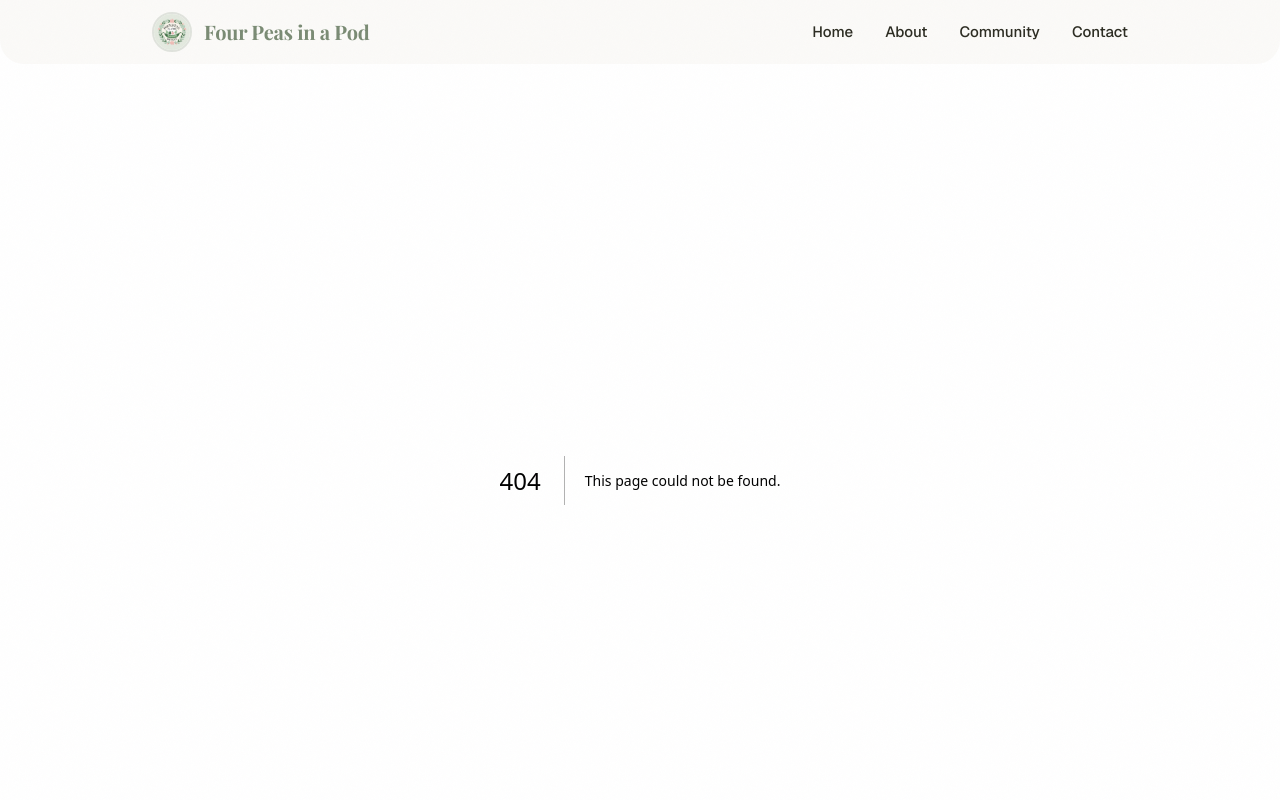
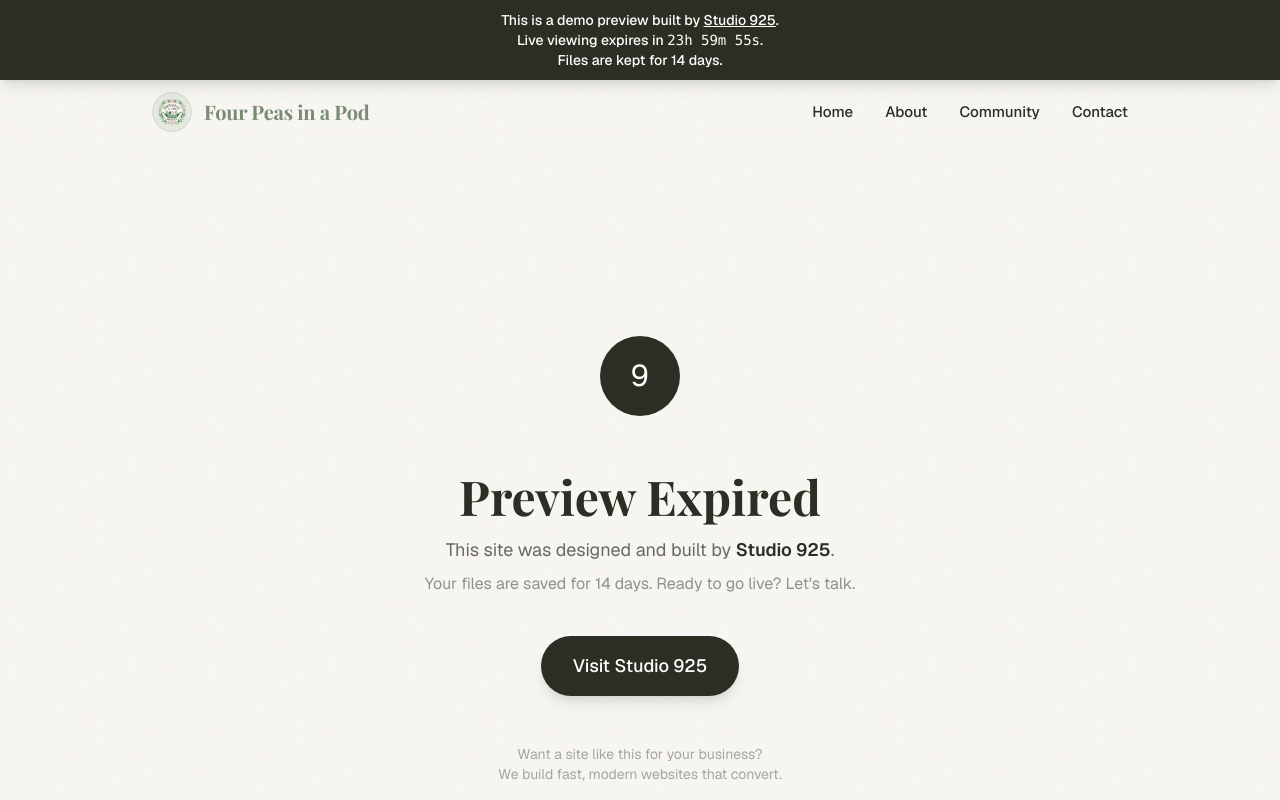
Before and after one commit to 925adhd/fourpeasinapodboutique, a Next.js app: page /expired in a window 1280 px wide. Before the commit this address had no page. Shown: the top 800 px of the page. Built offline with nearby package versions, Linux system fonts and the light colour scheme.

Commit message:
Add 24-hour preview banner and expired landing page for Studio 925
Co-Authored-By: Claude Opus 4.6 (1M context) <noreply@anthropic.com>

```diff
--- /dev/null
+++ b/src/app/expired/page.tsx
@@ -0,0 +1,5 @@
+import PreviewExpired from "../../components/PreviewExpired";
+
+export default function ExpiredPage() {
+  return <PreviewExpired />;
+}
--- a/src/app/layout.tsx
+++ b/src/app/layout.tsx
@@ -5,6 +5,8 @@ import Navbar from "../components/Navbar";
 import Footer from "../components/Footer";
 import MobileStickyBar from "../components/MobileStickyBar";
 import LocalBusinessSchema from "../components/LocalBusinessSchema";
+import PreviewBanner from "../components/PreviewBanner";
+import PreviewGate from "../components/PreviewGate";
 
 const geistSans = Geist({
   variable: "--font-geist-sans",
@@ -76,14 +78,17 @@ export default function RootLayout({
   return (
     <html lang="en" className={`${geistSans.variable} ${playfair.variable} h-full antialiased`}>
       <body className="min-h-full flex flex-col bg-[#F8F6F2] has-sticky-bar">
+        <PreviewGate>
           <LocalBusinessSchema />
+          <PreviewBanner />
           <a href="#main" className="sr-only focus:not-sr-only focus:fixed focus:top-2 focus:left-2 focus:z-50 focus:bg-white focus:text-[#2C2C22] focus:px-4 focus:py-2 focus:rounded-lg focus:shadow-md focus:text-sm focus:font-medium">
             Skip to main content
           </a>
           <Navbar />
-        <main id="main" className="flex-1 pt-20">{children}</main>
+          <main id="main" className="flex-1 pt-20" style={{ marginTop: "var(--banner-height, 0px)" }}>{children}</main>
           <Footer />
           <MobileStickyBar />
+        </PreviewGate>
       </body>
     </html>
   );
--- a/src/components/Navbar.tsx
+++ b/src/components/Navbar.tsx
@@ -41,10 +41,11 @@ export default function Navbar() {
   return (
     <>
       <nav
-        className={`fixed top-0 left-0 w-full z-40 transition-all duration-500 ${
+        className={`fixed left-0 w-full z-40 transition-all duration-500 ${
           scrolled ? "navbar-scrolled" : "navbar-top"
         }`}
         style={{
+          top: "var(--banner-height, 0px)",
           borderBottomLeftRadius: "1.5rem",
           borderBottomRightRadius: "1.5rem",
         }}
--- /dev/null
+++ b/src/components/PreviewBanner.tsx
@@ -0,0 +1,79 @@
+"use client";
+
+import { useState, useEffect, useRef } from "react";
+
+const PREVIEW_DURATION_MS = 24 * 60 * 60 * 1000; // 24 hours
+
+function getTimeLeft(deployedAt: number) {
+  const remaining = deployedAt + PREVIEW_DURATION_MS - Date.now();
+  if (remaining <= 0) return null;
+
+  const h = Math.floor(remaining / 3_600_000);
+  const m = Math.floor((remaining % 3_600_000) / 60_000);
+  const s = Math.floor((remaining % 60_000) / 1000);
+  return `${h}h ${m}m ${s}s`;
+}
+
+export default function PreviewBanner() {
+  const [timeLeft, setTimeLeft] = useState<string | null>(null);
+  const [deployedAt, setDeployedAt] = useState<number | null>(null);
+  useEffect(() => {
+    // Persist deploy timestamp so the 24h window survives refreshes
+    const key = "preview_deployed_at";
+    let ts = Number(localStorage.getItem(key));
+    if (!ts) {
+      ts = Date.now();
+      localStorage.setItem(key, String(ts));
+    }
+    setDeployedAt(ts);
+    setTimeLeft(getTimeLeft(ts));
+  }, []);
+
+  useEffect(() => {
+    if (!deployedAt) return;
+    const id = setInterval(() => {
+      const left = getTimeLeft(deployedAt);
+      setTimeLeft(left);
+      if (!left) clearInterval(id);
+    }, 1000);
+    return () => clearInterval(id);
+  }, [deployedAt]);
+
+  const bannerRef = useRef<HTMLDivElement>(null);
+
+  useEffect(() => {
+    const el = bannerRef.current;
+    if (!el) return;
+    const update = () => {
+      document.documentElement.style.setProperty("--banner-height", `${el.offsetHeight}px`);
+    };
+    update();
+    const observer = new ResizeObserver(update);
+    observer.observe(el);
+    return () => observer.disconnect();
+  }, [timeLeft]);
+
+  if (deployedAt === null || timeLeft === null) {
+    document.documentElement.style.setProperty("--banner-height", "0px");
+    return null;
+  }
+
+  return (
+    <div ref={bannerRef} className="fixed top-0 inset-x-0 z-50 bg-[#2C2C22] text-white text-center text-sm font-medium shadow-lg">
+      <div className="max-w-5xl mx-auto px-4 py-2.5 flex items-center justify-center gap-3 flex-wrap">
+        <p>
+          This is a demo preview built by{" "}
+          <a href="https://studio925.design" target="_blank" rel="noopener noreferrer" className="underline hover:text-white/80">
+            Studio 925
+          </a>
+          .
+          <br />
+          Live viewing expires in{" "}
+          <span className="font-mono tabular-nums">{timeLeft}</span>.
+          <br />
+          Files are kept for 14&nbsp;days.
+        </p>
+      </div>
+    </div>
+  );
+}
--- /dev/null
+++ b/src/components/PreviewExpired.tsx
@@ -0,0 +1,40 @@
+export default function PreviewExpired() {
+  return (
+    <div className="min-h-screen bg-[#F8F6F2] flex flex-col items-center justify-center px-6 text-center">
+      <div className="max-w-lg">
+        <div className="mb-8">
+          <div className="inline-flex items-center justify-center w-20 h-20 rounded-full bg-[#2C2C22] text-white text-3xl mb-6">
+            9
+          </div>
+        </div>
+
+        <h1 className="text-4xl md:text-5xl font-bold text-[#2C2C22] mb-4 font-[family-name:var(--font-playfair)]">
+          Preview Expired
+        </h1>
+
+        <p className="text-lg text-[#2C2C22]/70 mb-2">
+          This site was designed and built by <span className="font-semibold text-[#2C2C22]">Studio 925</span>.
+        </p>
+
+        <p className="text-[#2C2C22]/50 mb-10">
+          Your files are saved for 14 days. Ready to go live? Let&apos;s talk.
+        </p>
+
+        <a
+          href="https://studio925.design"
+          target="_blank"
+          rel="noopener noreferrer"
+          className="inline-block bg-[#2C2C22] text-white px-8 py-4 rounded-full text-lg font-medium hover:bg-[#2C2C22]/90 transition-colors shadow-lg hover:shadow-xl"
+        >
+          Visit Studio 925
+        </a>
+
+        <p className="mt-12 text-sm text-[#2C2C22]/40">
+          Want a site like this for your business?
+          <br />
+          We build fast, modern websites that convert.
+        </p>
+      </div>
+    </div>
+  );
+}
--- /dev/null
+++ b/src/components/PreviewGate.tsx
@@ -0,0 +1,48 @@
+"use client";
+
+import { useState, useEffect } from "react";
+import PreviewExpired from "./PreviewExpired";
+
+const PREVIEW_DURATION_MS = 24 * 60 * 60 * 1000;
+
+function getTimeLeft(deployedAt: number) {
+  const remaining = deployedAt + PREVIEW_DURATION_MS - Date.now();
+  if (remaining <= 0) return null;
+  return "active";
+}
+
+export default function PreviewGate({ children }: { children: React.ReactNode }) {
+  const [expired, setExpired] = useState(false);
+  const [ready, setReady] = useState(false);
+
+  useEffect(() => {
+    const key = "preview_deployed_at";
+    let ts = Number(localStorage.getItem(key));
+    if (!ts) {
+      ts = Date.now();
+      localStorage.setItem(key, String(ts));
+    }
+    setExpired(getTimeLeft(ts) === null);
+    setReady(true);
+  }, []);
+
+  useEffect(() => {
+    if (!ready || expired) return;
+    const id = setInterval(() => {
+      const key = "preview_deployed_at";
+      const ts = Number(localStorage.getItem(key));
+      if (ts && getTimeLeft(ts) === null) {
+        setExpired(true);
+        clearInterval(id);
+      }
+    }, 1000);
+    return () => clearInterval(id);
+  }, [ready, expired]);
+
+  // Don't render anything until we've checked localStorage
+  if (!ready) return null;
+
+  if (expired) return <PreviewExpired />;
+
+  return <>{children}</>;
+}
```
Lines whose indentation alone changed are shown as unchanged.
